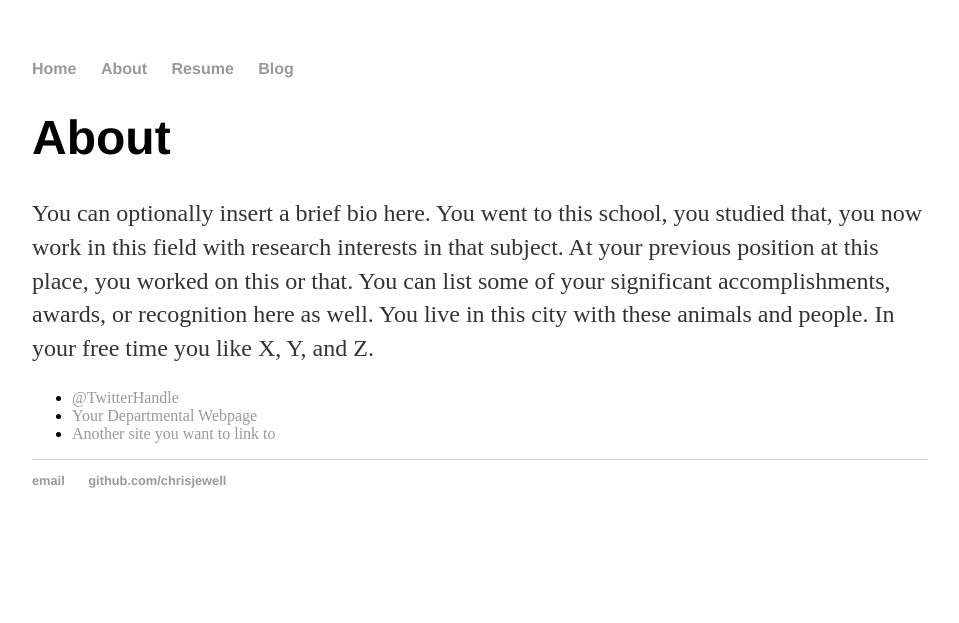
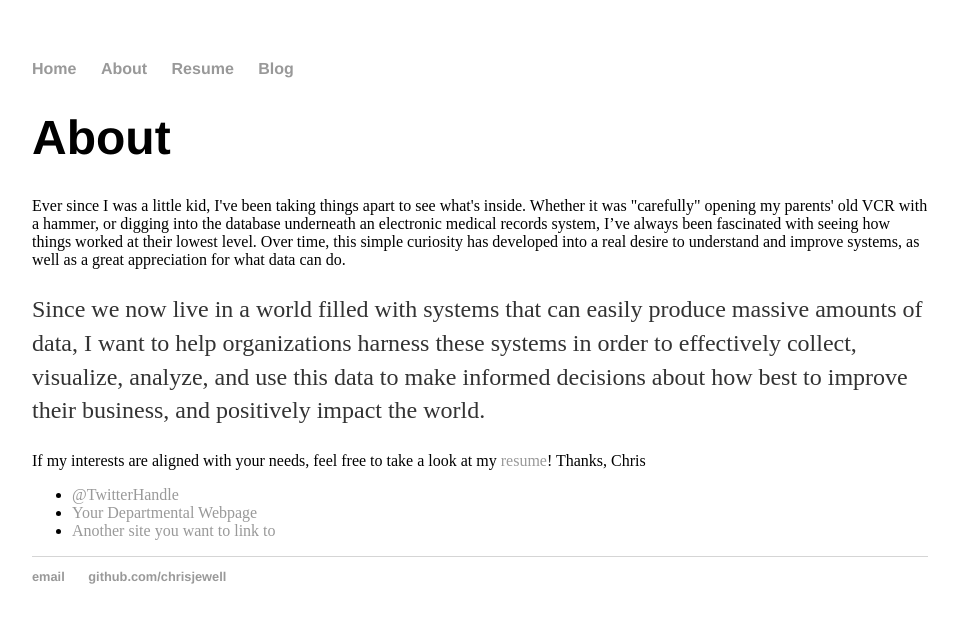
Before and after one commit to chrisjewell/chrisjewell.github.io, a Jekyll site: the page built from about/index.html, in a window 1280 px wide. Shown: the top 623 px of the page, without its empty margins (160-1119 px from the left). Built offline with Jekyll 4.4.1, drawn with Linux system fonts in a browser that asks for light colours.

Commit message:
Update index.html

```diff
--- a/about/index.html
+++ b/about/index.html
@@ -5,7 +5,15 @@
 
 		<div class="about">
 			<h1>About</h1>
-			<p>You can optionally insert a brief bio here. You went to this school, you studied that, you now work in this field with research interests in that subject. At your previous position at this place, you worked on this or that. You can list some of your significant accomplishments, awards, or recognition here as well. You live in this city with these animals and people. In your free time you like X, Y, and Z.</p>
+			Ever since I was a little kid, I've been taking things apart to see what's inside. Whether it was "carefully" opening my parents' old VCR with a hammer, or digging into the database underneath an electronic medical records system, I’ve always been fascinated with seeing how things worked at their lowest level.
+
+Over time, this simple curiosity has developed into a real desire to understand and improve systems, as well as a great appreciation for what data can do.
+<p class="m_-3434238945340770919p1"><span class="m_-3434238945340770919s1">Since we now live in a world filled with systems that can easily produce massive amounts of data,</span> I want to help organizations harness these systems in order to effectively collect, visualize, analyze, and use this data to make informed decisions about how best to improve their business, and positively impact the world.</p>
+If my interests are aligned with your needs, feel free to take a look at my <a href="/resume/Chris_Jewell_Resume.pdf">resume</a>!
+
+Thanks,
+
+Chris
 
 			<ul class="contacts">
 				<li><a href="#">@TwitterHandle</a></li>
```
